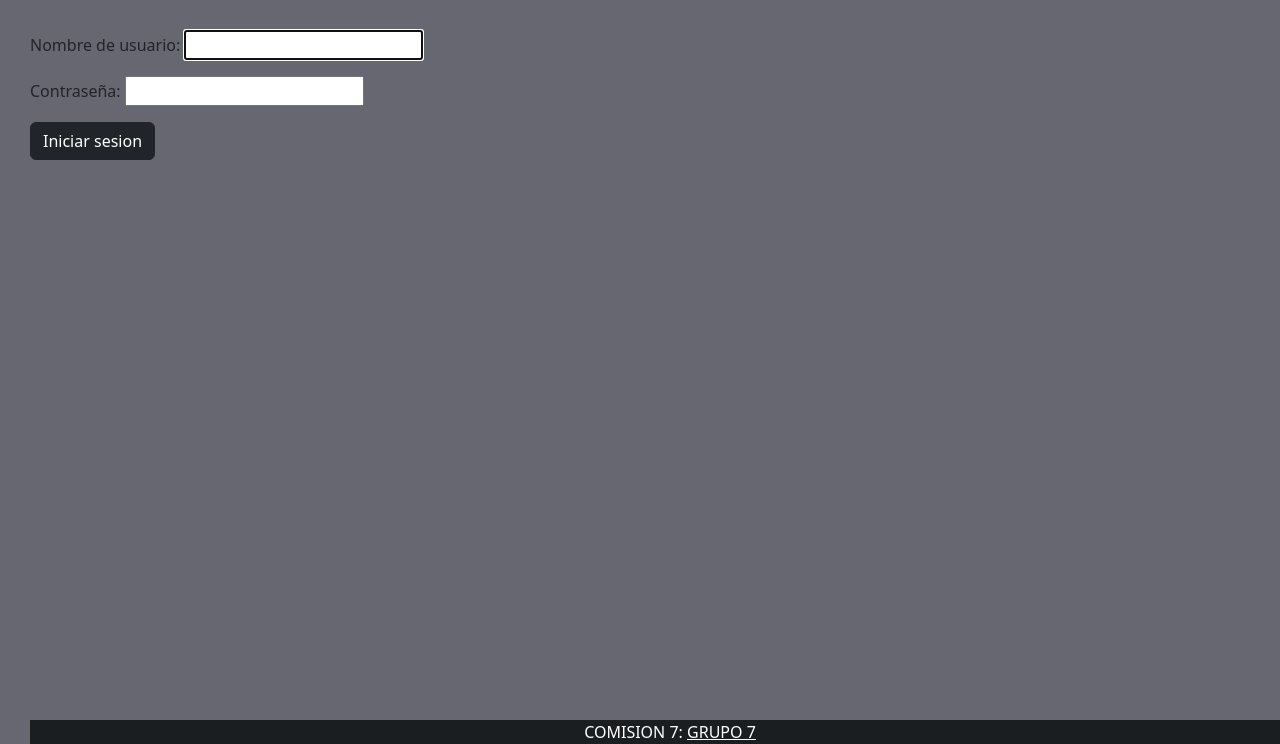
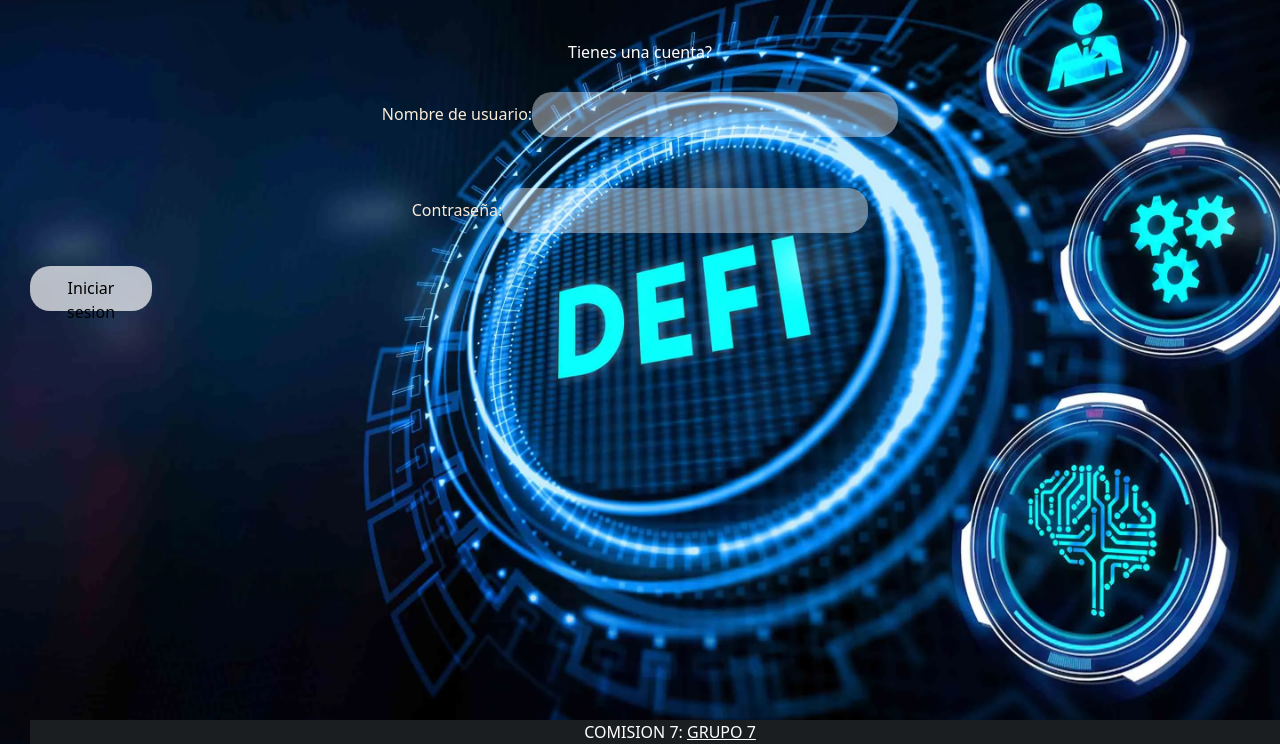
Before and after one commit to Grupo7-Informatorio/Grupo7_Comision7_Proyecto_Final_Info, a Django app: page /login/login/ in a window 1280 px wide. Shown: the part 56-800 px from the top of the page. Run offline with Django 4.2, Linux system fonts and the light colour scheme; some libraries are stand-ins or nearby versions.

Commit message:
agregando background y aplicando estilos

```diff
--- a/DefiBlog/static/css/estilos.css
+++ b/DefiBlog/static/css/estilos.css
@@ -3,16 +3,25 @@ nav {
 }
 
 #cuerpo {
-  background-color: #666770;
-  /* font-family: "Courier New", Courier, monospace; */
+  background-image: url(../img/DeFi.webp);
+  background-size: cover;
+  background-repeat: no-repeat;
+  background-position: center;
+  background-attachment: fixed;
   margin-top: 56px;
   padding-bottom: 24px;
   padding: 30px;
 }
 footer {
+  justify-content: center;
   position: fixed;
   bottom: 0;
   width: 100%;
+}
+label {
+  color: antiquewhite;
+  justify-content: center;
+
 }
 
 div {
@@ -29,3 +38,50 @@ div {
 .formClass {
   color: azure;
 }
+
+span {
+  color: #fff;
+  font-size: medium;
+  display: flex;
+  justify-content: center;
+  padding: 10px 0 10px 0;
+}
+
+p {
+  display:flex;
+  justify-content: center;
+  align-items: center;
+  min-height: 10vh;
+
+}
+
+input {
+  height: 45px;
+  width: 30%;
+  border :#2C3E50;
+  outline: none;
+  border-radius: 20px;
+  color: #0d0c0c;
+  padding: 0 0 0 42px;
+  background: rgba(255,255,255,0.4);
+}
+
+.button {
+  color: #000000;
+  border: none;
+  border-radius: 20px;
+  padding: 10px 20px;
+  font-size: 16px;
+  display: flex;
+  justify-content: center;
+  height: 45px;
+  outline: none;
+  width: 10%;
+  background: rgba(255,255,255,0.7);
+  cursor: pointer;
+  transition: .3s;
+}
+
+.button:hover {
+  box-shadow: 5px 10px 10px 2px rgba(236, 230, 230, 0.2);
+}
--- a/DefiBlog/templates/base.html
+++ b/DefiBlog/templates/base.html
@@ -19,6 +19,7 @@
     ></script>
   </head>
   <body id="cuerpo">
+
     <nav class="navbar navbar-expand-lg navbar-dark bg-dark fixed-top">
       <div class="container-fluid">
         <a class="navbar-brand" href="{% url 'index' %}">INICIO</a>
--- a/DefiBlog/templates/usuarios/login.html
+++ b/DefiBlog/templates/usuarios/login.html
@@ -3,12 +3,17 @@
 
 {% block contenido %}
 
+    <span>Tienes una cuenta?</span>
+
+
     <form method="post" >
         {% csrf_token %}
 
+
         {{form.as_p}}
 
-        <button type="submit" class="btn btn-dark">Iniciar sesion</button>
+        <button type="submit" class="button">Iniciar sesion</button>
+
 
     </form>
 
```
Also changed, not shown: DefiBlog/static/img/DeFi.webp (added).
